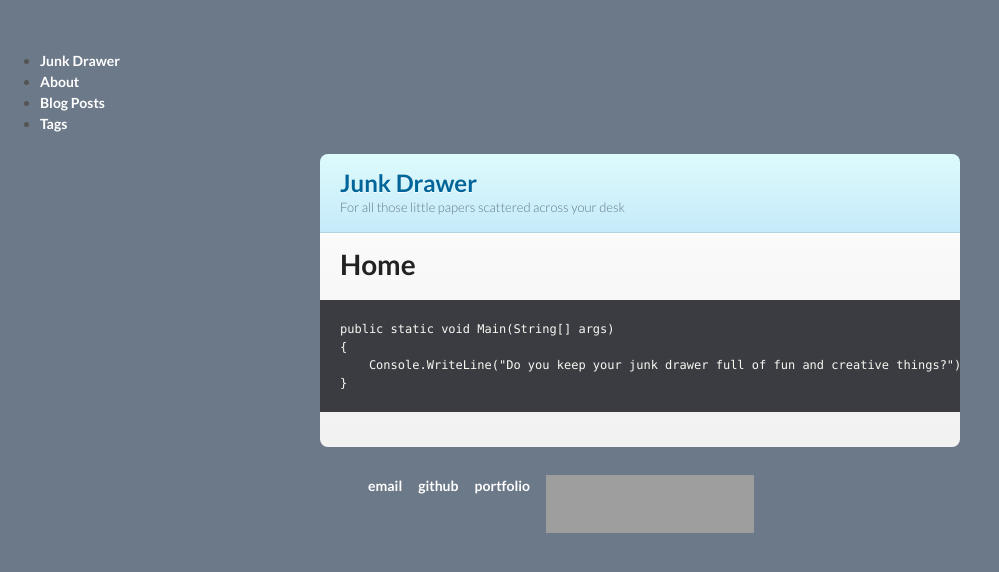
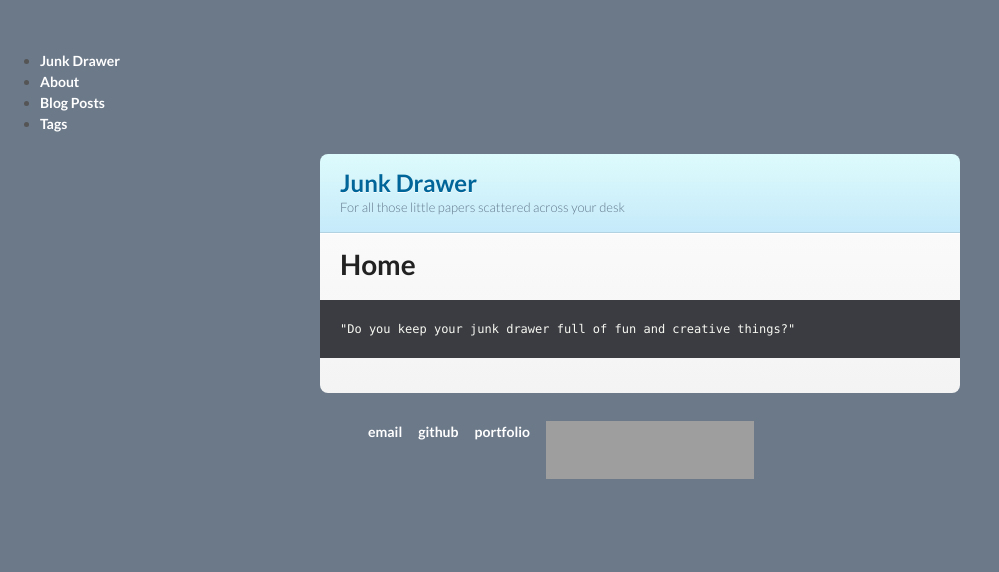
Before and after one commit to benknoble/benknoble.github.io, a Jekyll site: the page built from index.md, in a window 1280 px wide. Shown: the top 572 px of the page, without its empty margins (0-999 px from the left). Built offline with Jekyll 4.4.1, drawn with Linux system fonts in a browser that asks for light colours; grey boxes are pictures that could not be loaded.

Commit message:
Simplify home quote

```diff
--- a/index.md
+++ b/index.md
@@ -4,7 +4,4 @@ title: Home
 ---
 # Home
 
-    public static void Main(String[] args)
-    {
-        Console.WriteLine("Do you keep your junk drawer full of fun and creative things?");
-    }
+    "Do you keep your junk drawer full of fun and creative things?"
```
